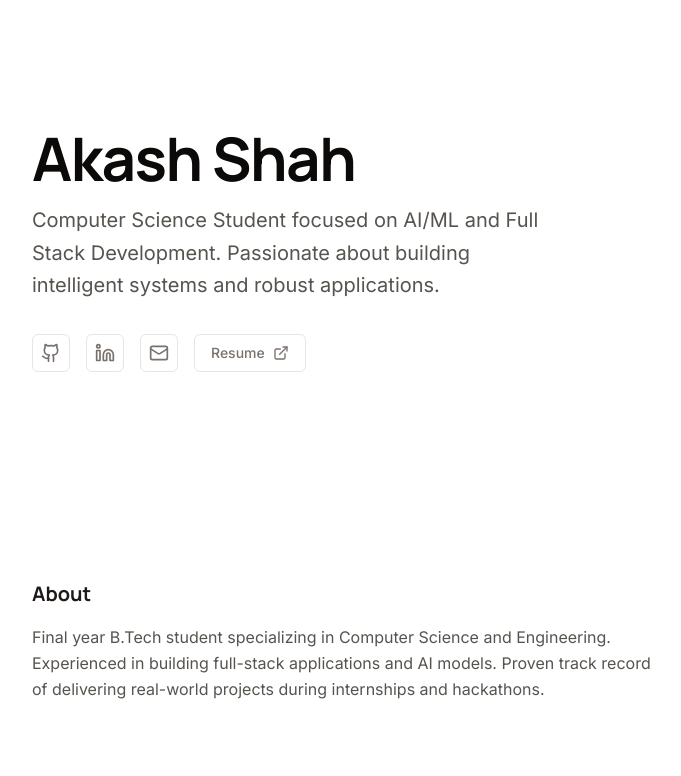
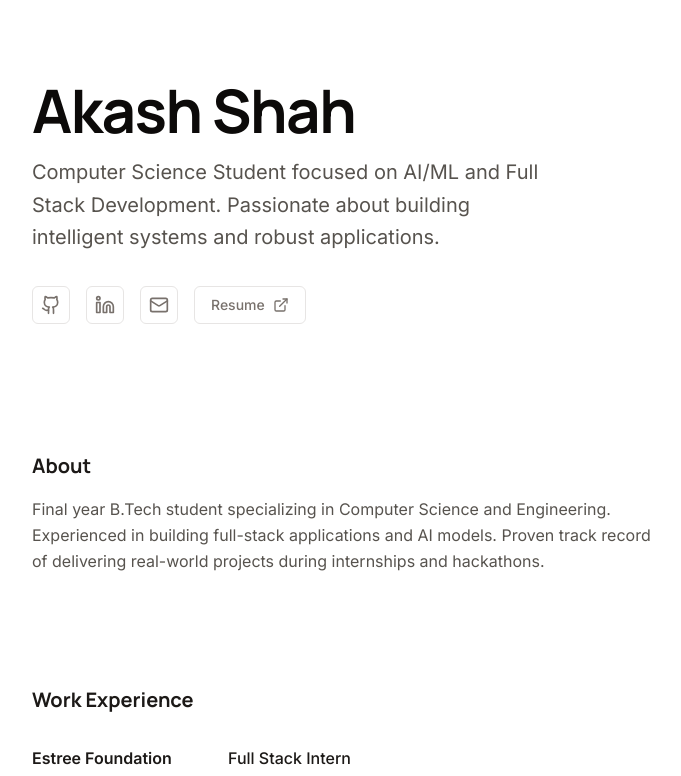
Before and after one commit to akashshah3/akashshah3.github.io, a React (Vite) app: page / in a window 1280 px wide. Shown: the top 776 px of the page, without its empty margins (296-977 px from the left). Built offline with nearby package versions, Linux system fonts and the light colour scheme.

Commit message:
style: refine UI animations and spacing for sections, skill badges, and research items.

```diff
--- a/src/components/About.jsx
+++ b/src/components/About.jsx
@@ -4,7 +4,7 @@ import { FadeIn } from "./ui/fade-in";
 
 export function About() {
     return (
-        <Section>
+        <Section className="py-8 md:py-12">
             <FadeIn>
                 <h2 className="text-xl font-bold font-display mb-4">About</h2>
                 <p className="text-stone-600 leading-relaxed text-pretty">
--- a/src/components/Hero.jsx
+++ b/src/components/Hero.jsx
@@ -5,7 +5,7 @@ import { FadeIn } from "./ui/fade-in";
 
 export function Hero() {
     return (
-        <Section className="py-20 md:py-32 space-y-8">
+        <Section className="py-12 md:py-20 space-y-8">
             <FadeIn className="space-y-4" delay={0.1}>
                 <h1 className="text-4xl md:text-6xl font-bold font-display tracking-tight text-stone-950">
                     {RESUME_DATA.name}
--- a/src/components/Research.jsx
+++ b/src/components/Research.jsx
@@ -11,7 +11,7 @@ export function Research() {
             </FadeIn>
             <div className="space-y-8">
                 {RESUME_DATA.research.map((item, index) => (
-                    <FadeIn key={item.title} delay={index * 0.1} className="pl-4 border-l-2 border-stone-100 hover:border-stone-300 transition-colors">
+                    <FadeIn key={item.title} delay={index * 0.1} className="pl-4 border-l-2 border-stone-100 hover:border-stone-400 hover:pl-5 transition-all duration-300">
                         <h3 className="font-semibold text-stone-900 leading-snug">
                             {item.title}
                         </h3>
--- a/src/components/Skills.jsx
+++ b/src/components/Skills.jsx
@@ -15,7 +15,7 @@ export function Skills() {
                         <h3 className="text-sm font-medium text-stone-500 uppercase tracking-wider mb-3">{category}</h3>
                         <div className="flex flex-wrap gap-2">
                             {skills.map(skill => (
-                                <Badge key={skill} variant="secondary" className="bg-stone-50 text-stone-900 border-stone-200 hover:bg-stone-100 rounded-md">
+                                <Badge key={skill} variant="secondary" className="bg-stone-50 text-stone-900 border-stone-200 hover:bg-stone-100 rounded-md transition-transform hover:scale-105 active:scale-95 duration-200 cursor-default select-none">
                                     {skill}
                                 </Badge>
                             ))}
--- a/src/components/ui/fade-in.jsx
+++ b/src/components/ui/fade-in.jsx
@@ -6,7 +6,7 @@ export function FadeIn({ children, delay = 0, className, ...props }) {
             initial={{ opacity: 0, y: 20 }}
             whileInView={{ opacity: 1, y: 0 }}
             viewport={{ once: true, margin: "-50px" }}
-            transition={{ duration: 0.5, delay, ease: "easeOut" }}
+            transition={{ duration: 0.7, delay, ease: [0.21, 0.47, 0.32, 0.98] }}
             className={className}
             {...props}
         >
--- a/src/components/ui/section.jsx
+++ b/src/components/ui/section.jsx
@@ -2,7 +2,7 @@ import { cn } from "../../lib/utils";
 
 export function Section({ className, id, children }) {
     return (
-        <section id={id} className={cn("max-w-2xl mx-auto px-6 py-12 md:py-20", className)}>
+        <section id={id} className={cn("max-w-2xl mx-auto px-6 py-10 md:py-16", className)}>
             {children}
         </section>
     );
```
